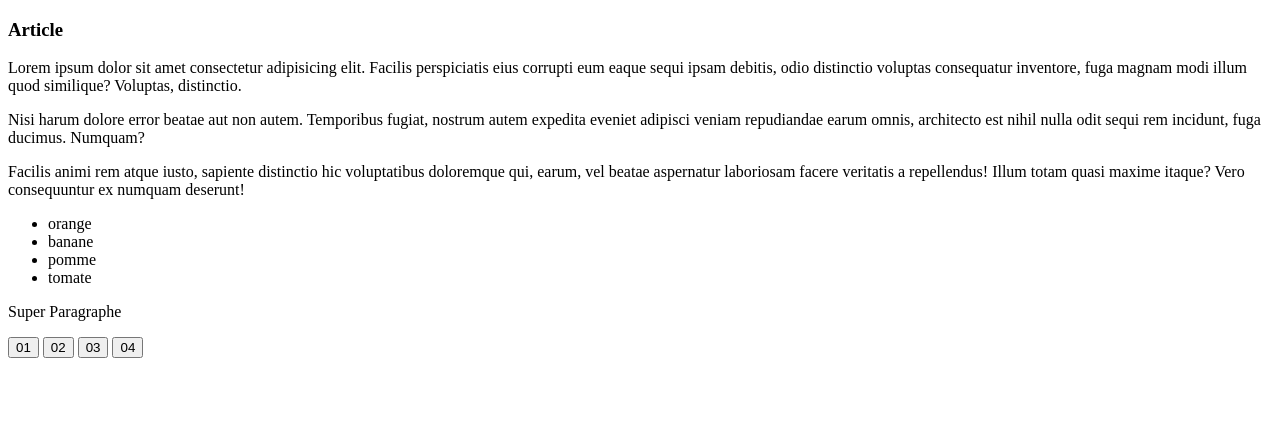
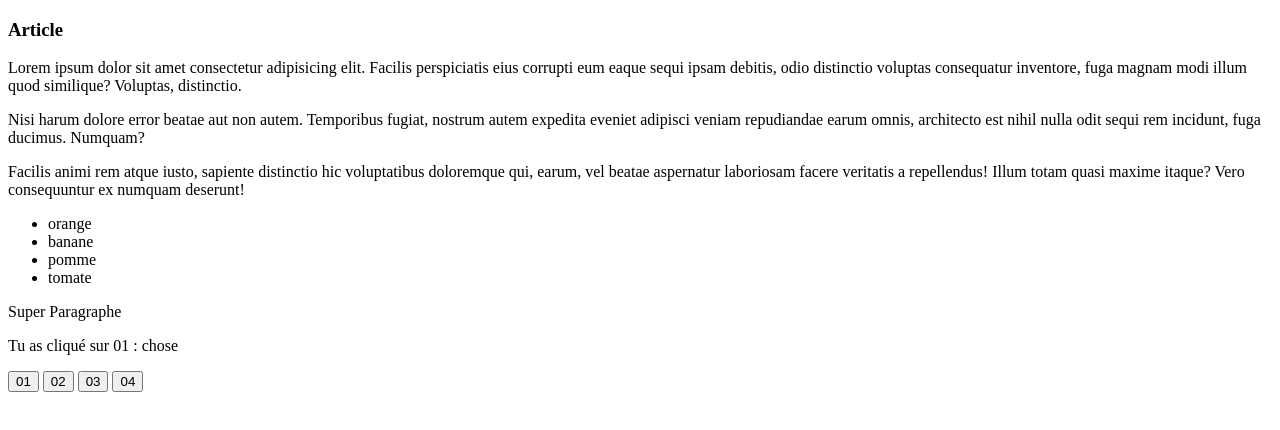
Before and after one commit to CSalome2006/TD-A, a plain HTML site: page index.html in a window 1280 px wide. Both pictures are taken after a click on the button "01". Drawn offline with Linux system fonts and the light colour scheme.

Commit message:
Nouveau doc

```diff
--- a/index.html
+++ b/index.html
@@ -31,12 +31,13 @@
 <!-- afterend = après que ça se termine -->
 
     <section>
+        <p>Paragraphe</p>
         <button data-autre="chose" data-id="01"> 01 </button>
         <button data-autre="pas chose" data-id="02"> 02 </button>
         <button data-autre="peut-être chose" data-id="03"> 03 </button>
         <button data-autre="autre chauve" data-id="04"> 04 </button>
     </section>
 
-    <script src="script.js"> </script>
+    <script type="module" src="script.js"> </script>
 </body>
 </html>
--- a/script.js
+++ b/script.js
@@ -154,6 +154,13 @@ const buttons = document.querySelectorAll("button")
 
 buttons.forEach((button)=>{
     button.addEventListener("click",(el)=>{
-        console.log("Tu as cliqué sur le bouton ")
+        const id = el.target.dataset.id
+        const autre= el.target.dataset.autre
+        document.querySelector("body > section:nth-child(4) > p").textContent = `Tu as cliqué sur ${id} : ${autre}`
     })
 })
+
+import { isMajor ,isMinor} from "./utils.js"
+
+isMajor(18)
+isMinor(15)
--- /dev/null
+++ b/utils.js
@@ -0,0 +1,13 @@
+export function isMajor(age){
+    console.log(age>=18? "Tu es majeur" : "Tu es mineur")
+    const calcul = calculCarre(5)
+    console.log(calcul)
+}
+
+export function isMinor(age){
+    console.log(age>=18? "Tu es majeur" : "Tu es mineur")
+}
+
+function calculCarre(nombre){
+    return nombre*nombre
+}
```
